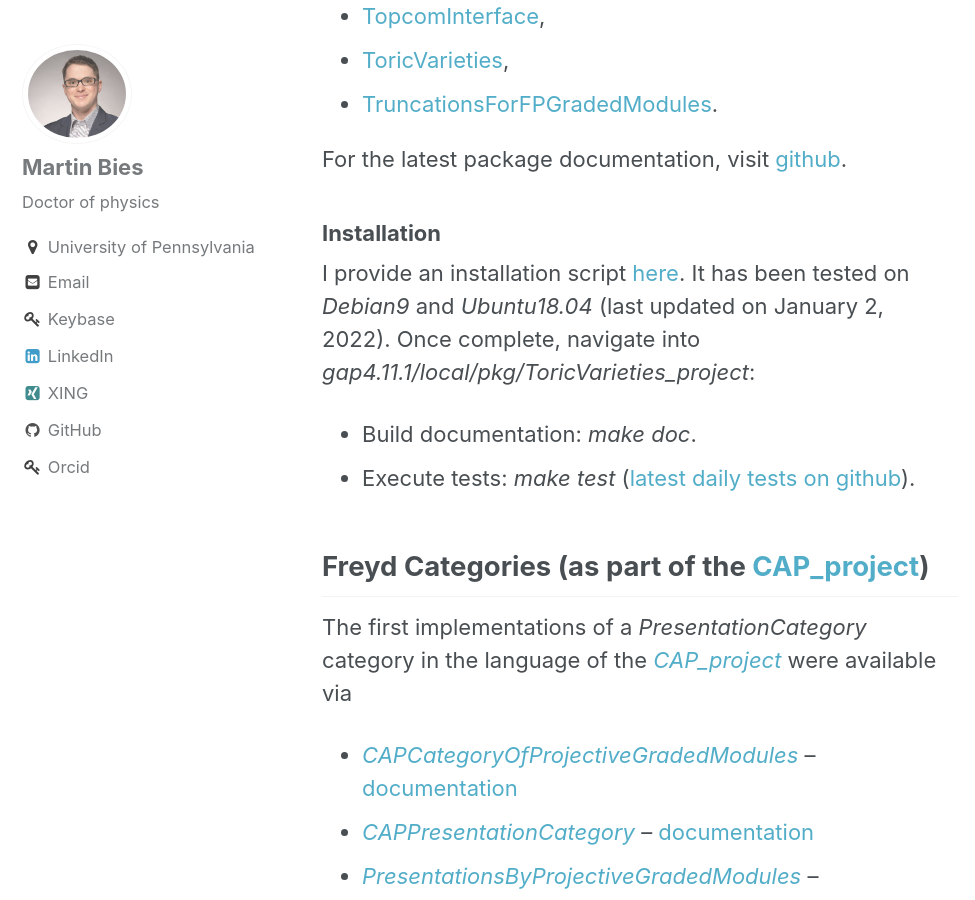
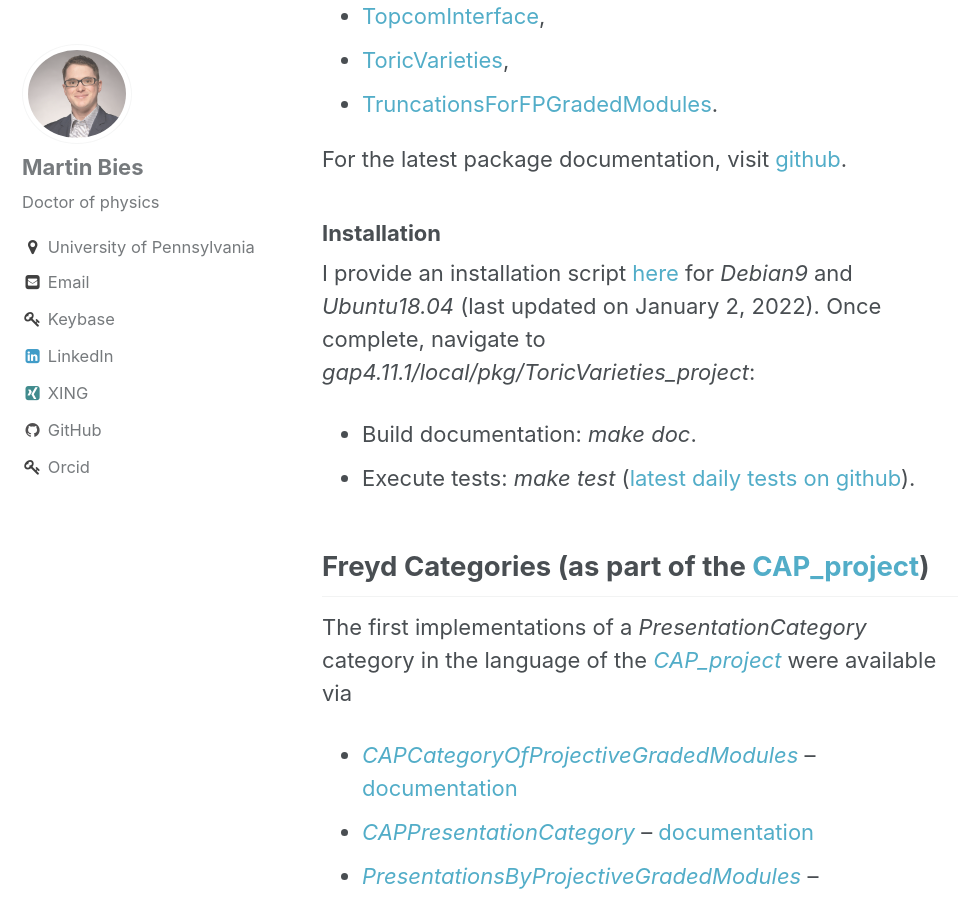
Before and after one commit to MartinBies/MartinBies.github.io, a Jekyll site: the page built from _pages/software.md, in a window 1280 px wide and 900 px high, scrolled down 3346 px. Shown: the whole window, without its empty margins (0-975 px from the left). Built offline with Jekyll 4.4.1, drawn with Linux system fonts in a browser that asks for light colours.

Commit message:
More efficient content for software page

```diff
--- a/_pages/software.md
+++ b/_pages/software.md
@@ -78,7 +78,7 @@ For the latest package documentation, visit [github](https://github.com/homalg-p
 
 ### Installation
 
-I provide an installation script [here](/Install.sh). It has been tested on *Debian9* and *Ubuntu18.04* (last updated on January 2, 2022). Once complete, navigate into *gap4.11.1/local/pkg/ToricVarieties_project*:
+I provide an installation script [here](/Install.sh) for *Debian9* and *Ubuntu18.04* (last updated on January 2, 2022). Once complete, navigate to *gap4.11.1/local/pkg/ToricVarieties_project*:
 
 * Build documentation: *make doc*.
 * Execute tests: *make test* ([latest daily tests on github](https://github.com/homalg-project/ToricVarieties_project/actions/workflows/test.yml)).
```
